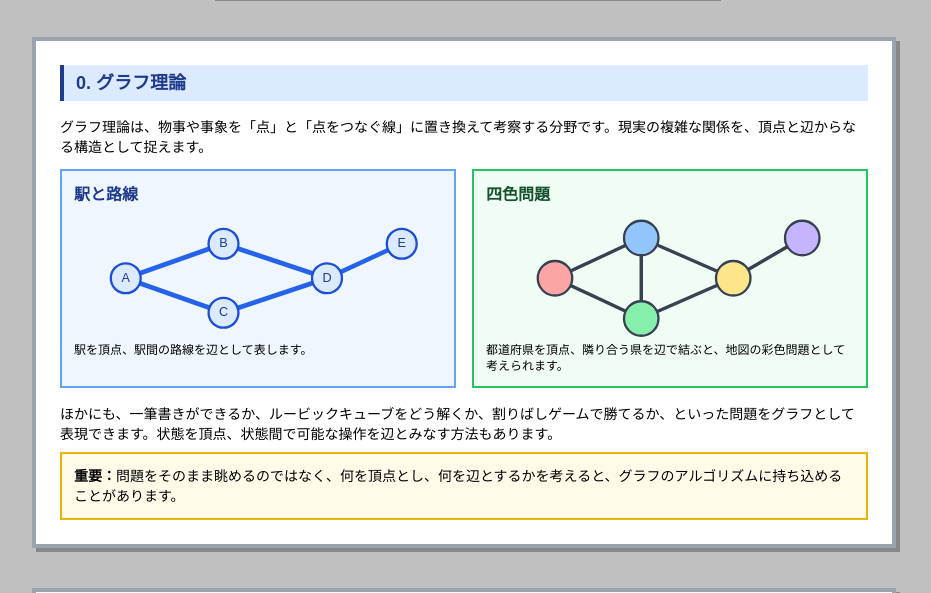
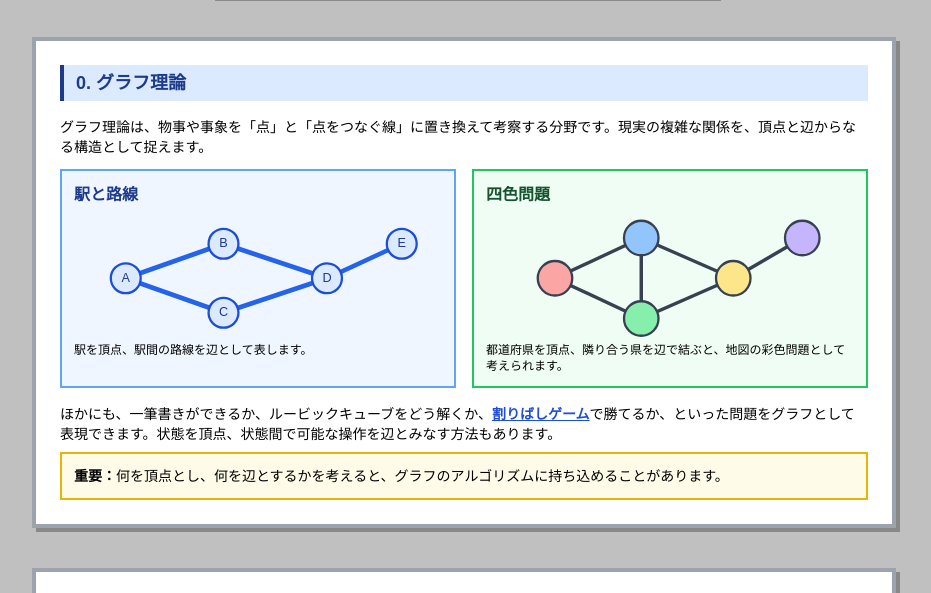
Before and after one commit to Takikoboworkshopgithub/cpp_algo, a plain HTML site: page 05/index.html in a window 1280 px wide. Shown: the part 191-784 px from the top of the page, without its empty margins (176-1107 px from the left). Drawn offline with nearby package versions, Linux system fonts and the light colour scheme.

Commit message:
add 05 & problems

```diff
--- a/05/index.html
+++ b/05/index.html
@@ -55,8 +55,8 @@
       <p class="text-xs">都道府県を頂点、隣り合う県を辺で結ぶと、地図の彩色問題として考えられます。</p>
     </div>
   </div>
-  <p class="text-sm mb-2">ほかにも、一筆書きができるか、ルービックキューブをどう解くか、割りばしゲームで勝てるか、といった問題をグラフとして表現できます。状態を頂点、状態間で可能な操作を辺とみなす方法もあります。</p>
-  <div class="bg-yellow-50 border-2 border-yellow-500 p-3 win-panel text-sm"><strong>重要：</strong>問題をそのまま眺めるのではなく、何を頂点とし、何を辺とするかを考えると、グラフのアルゴリズムに持ち込めることがあります。</div>
+  <p class="text-sm mb-2">ほかにも、一筆書きができるか、ルービックキューブをどう解くか、<a class="text-blue-700 underline font-bold" href="https://qiita.com/kaityo256/items/86562e9ab20ae7bced1d" target="_blank" rel="noopener noreferrer">割りばしゲーム</a>で勝てるか、といった問題をグラフとして表現できます。状態を頂点、状態間で可能な操作を辺とみなす方法もあります。</p>
+  <div class="bg-yellow-50 border-2 border-yellow-500 p-3 win-panel text-sm"><strong>重要：</strong>何を頂点とし、何を辺とするかを考えると、グラフのアルゴリズムに持ち込めることがあります。</div>
 </section>
 
 <section class="bg-white border-4 border-gray-400 shadow-[4px_4px_0_#888] p-5 sm:p-6 text-left">
```
